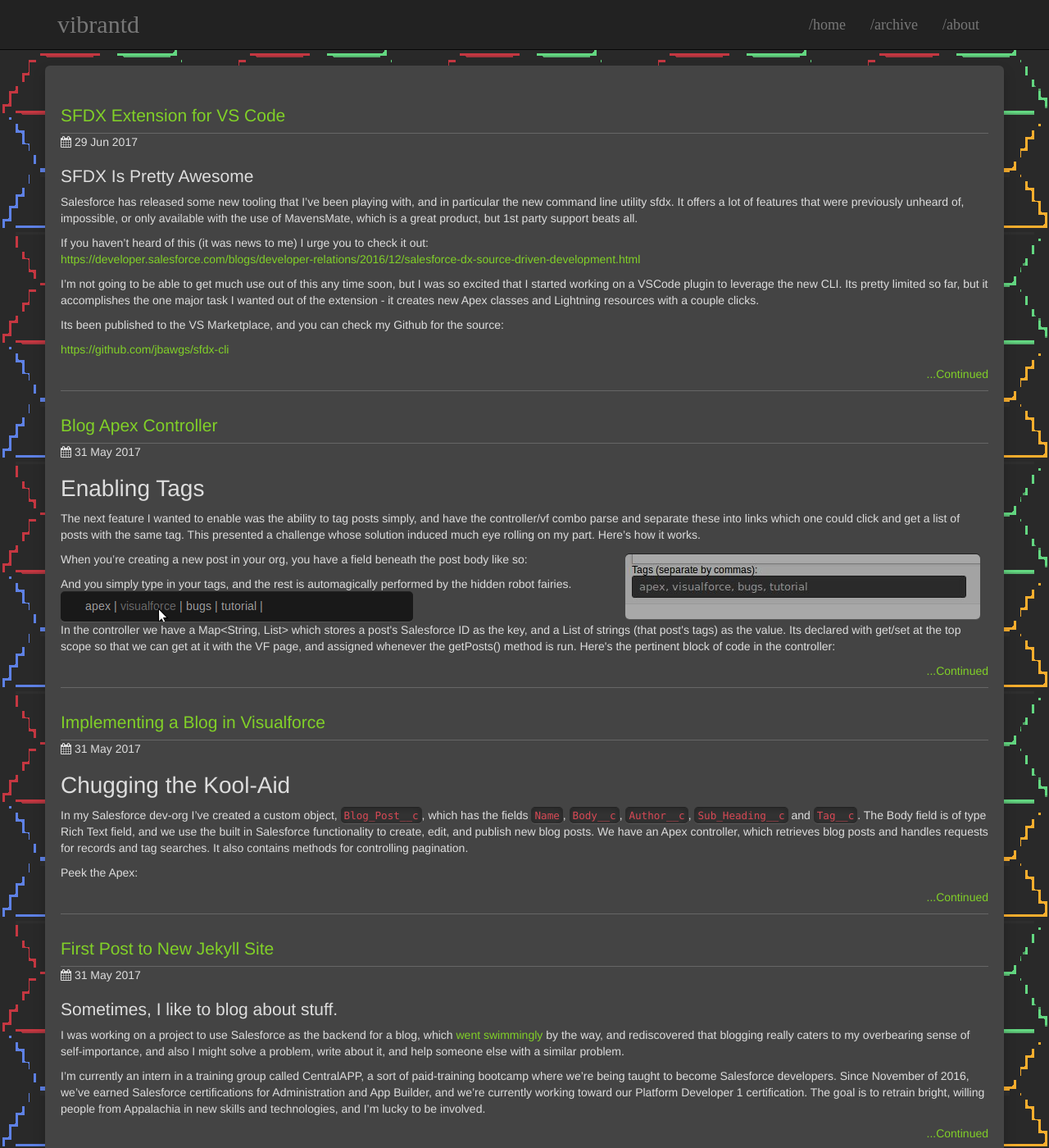
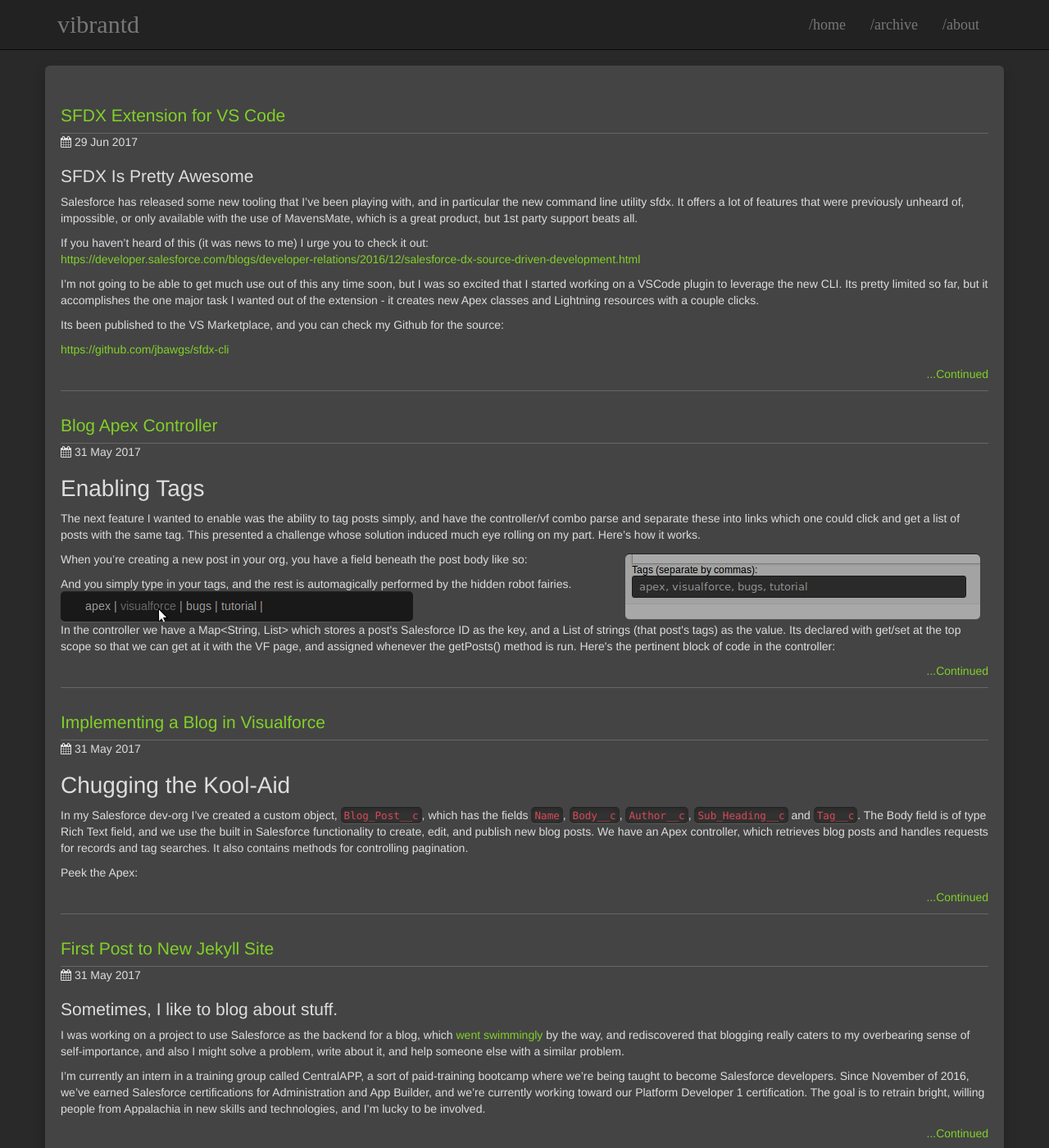
Before and after one commit to jbawgs/jbawgs.github.io, a Jekyll site: the page built from index.md, in a window 1280 px wide and 1400 px high. Shown: the whole window at 82% size. Built offline with Jekyll 4.4.1, drawn with Linux system fonts in a browser that asks for light colours.

Commit message:
remove bg

```diff
--- a/css/theme.scss
+++ b/css/theme.scss
@@ -37,7 +37,7 @@
 body {
   padding-top: 80px;
   color: $font-color;
-  background: $background-color url(./pics/triangles2.png);
+  background: $background-color;// url(./pics/triangles2.png);
   //background: $background-color url(./pics/squares.png); // Another good pattern for background
 }
 .well {
```
